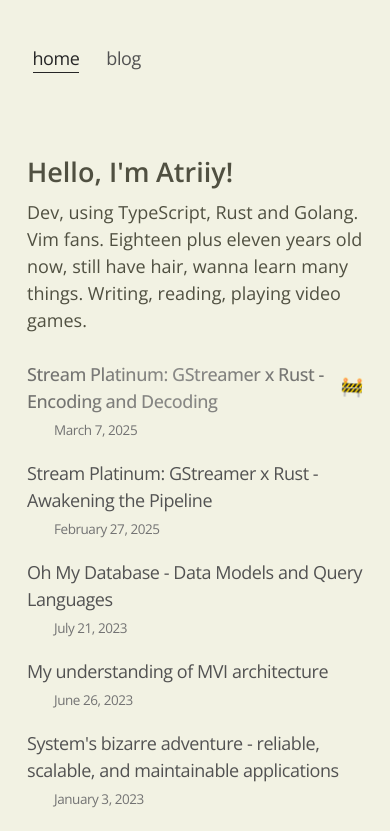
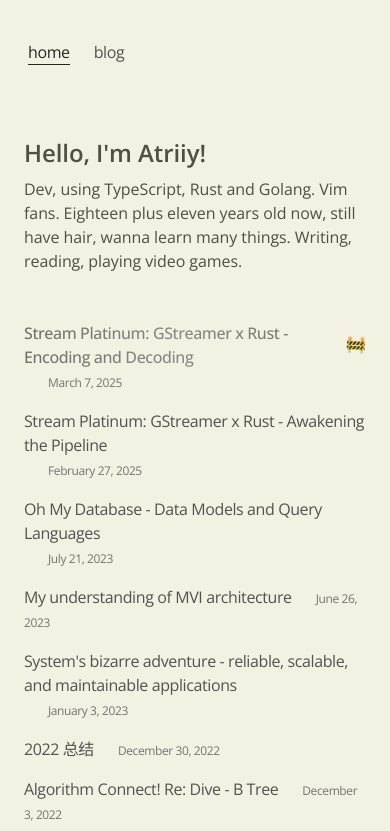
Before and after one commit to ShroXd/atriiy.dev, a Next.js app: page / in a window 390 px wide. Shown: the top 831 px of the page. Built offline with nearby package versions, Linux system fonts and the light colour scheme.

Commit message:
styles: adjust kerning

```diff
--- a/app/global.css
+++ b/app/global.css
@@ -29,6 +29,7 @@ html {
   scroll-behavior: smooth;
   font-family: var(--font-open-sans), sans-serif;
   font-size: 18px;
+  letter-spacing: -0.01em;
 }
 
 .prose .anchor {
@@ -62,6 +63,7 @@ html {
 .prose code {
   @apply rounded-lg py-0.5 px-1;
   font-size: 0.9rem;
+  letter-spacing: 0;
 }
 
 .prose pre code {
@@ -83,6 +85,7 @@ html {
   @apply text-xl text-[rgb(80,80,65)];
   font-family: var(--font-spectral), serif;
   font-size: 21px;
+  letter-spacing: 0.01em;
 }
 
 .prose h1,
@@ -93,6 +96,7 @@ html {
 .prose h6 {
   @apply font-bold text-[rgb(80,80,65)];
   font-family: var(--font-montserrat), sans-serif;
+  letter-spacing: -0.02em;
 }
 
 .prose h1 {
@@ -113,6 +117,7 @@ html {
 .prose blockquote {
   font-family: var(--font-libre-baskerville), serif;
   @apply mb-4;
+  letter-spacing: 0.015em; /* Libre Baskerville benefits from slightly looser spacing */
 }
 
 .prose p {
@@ -168,6 +173,7 @@ table {
 
 .table-of-contents {
   @apply text-base;
+  letter-spacing: -0.01em; /* Match the base HTML spacing */
 }
 
 .table-of-contents::before {
@@ -194,3 +200,31 @@ table {
 .table-of-contents .active {
   @apply text-[rgb(80,80,65)];
 }
+
+/* Responsive adjustments */
+@media (max-width: 768px) {
+  html {
+    font-size: 16px;
+    letter-spacing: -0.005em; /* Slightly looser on mobile for better readability */
+  }
+
+  .prose {
+    font-size: 18px;
+    letter-spacing: 0.005em;
+  }
+
+  .prose h1,
+  .prose h2,
+  .prose h3,
+  .prose h4,
+  .prose h5,
+  .prose h6 {
+    letter-spacing: -0.015em;
+  }
+}
+
+@media (min-width: 1440px) {
+  .prose {
+    letter-spacing: 0.015em;
+  }
+}
```
